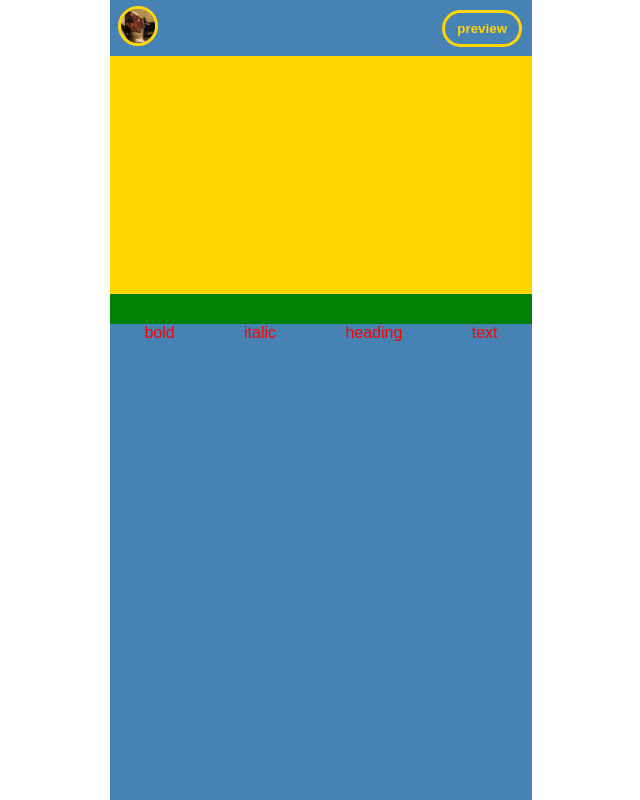
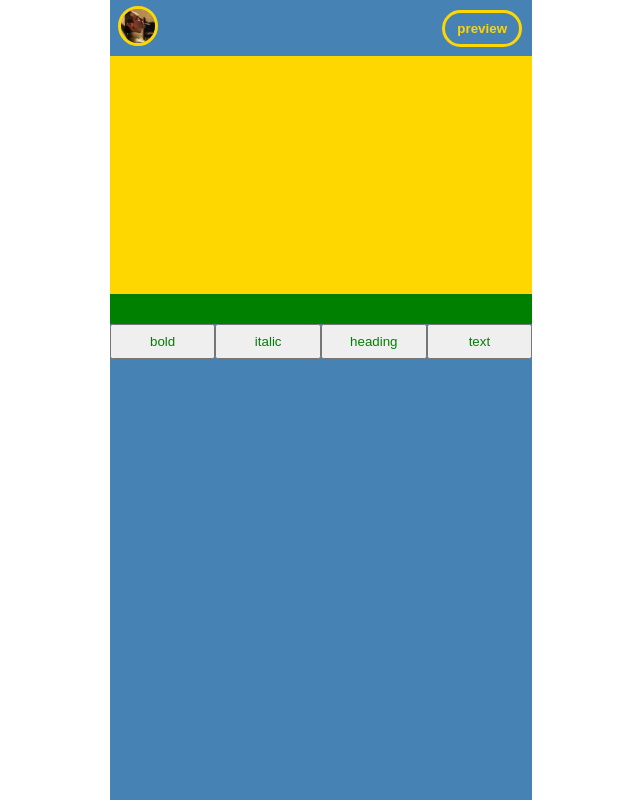
Before and after one commit to iota-unum/editor-playground, a Next.js app: page /compose in a window 1280 px wide. Shown: the whole page, without its empty margins (319-959 px from the left). Built offline with nearby package versions, Linux system fonts and the light colour scheme.

Commit message:
syled editbar

```diff
--- a/components/EditButton.js
+++ b/components/EditButton.js
@@ -3,11 +3,11 @@ import useStore from '../store';
 function EditButton({cmd, arg, name}) {
 
 const {commandState, setCommandState} = useStore()
-const colorBtn = commandState[cmd]  ? 'white' : 'red'
+const statusClass = commandState[cmd]  ? 'active' : 'disabled'
 
 return (
-  <div
-  className='edit-button'
+  <button
+  className={`edit-button ${statusClass}`}
   onMouseDown={evt => {
     evt.preventDefault(); // Avoids loosing focus from the editable area
     document.execCommand(cmd, false, arg); // Send the command to the browser
@@ -23,14 +23,24 @@ return (
 
       {`
 .edit-button{
+  display: block;
+  width: 7rem;
+  padding: 0.5rem;
+  flex-grow:1;
 
-      color: ${colorBtn};
+}
 
+.active {
+  color: red;
+}
+
+.disabled {
+  color: green;
 }
       `}
     </style>
 
-    </div>
+    </button>
   )
 }
 
```
